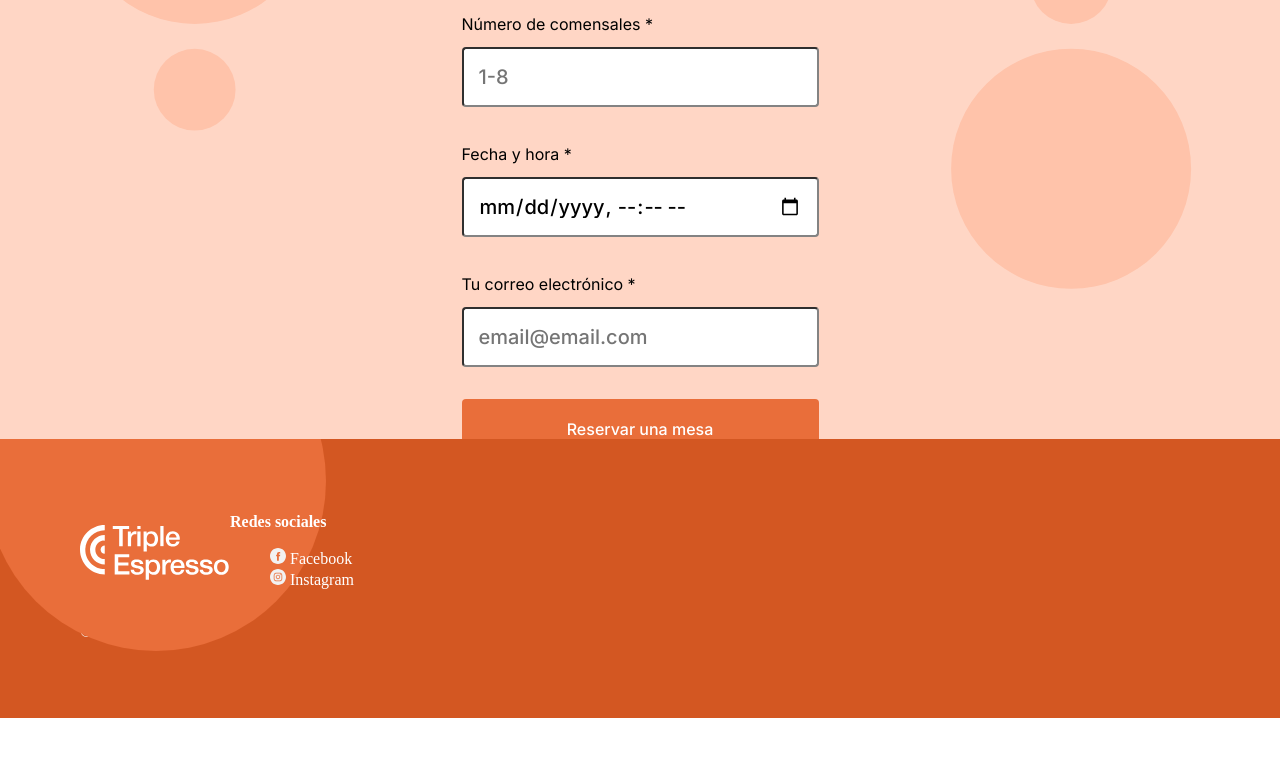
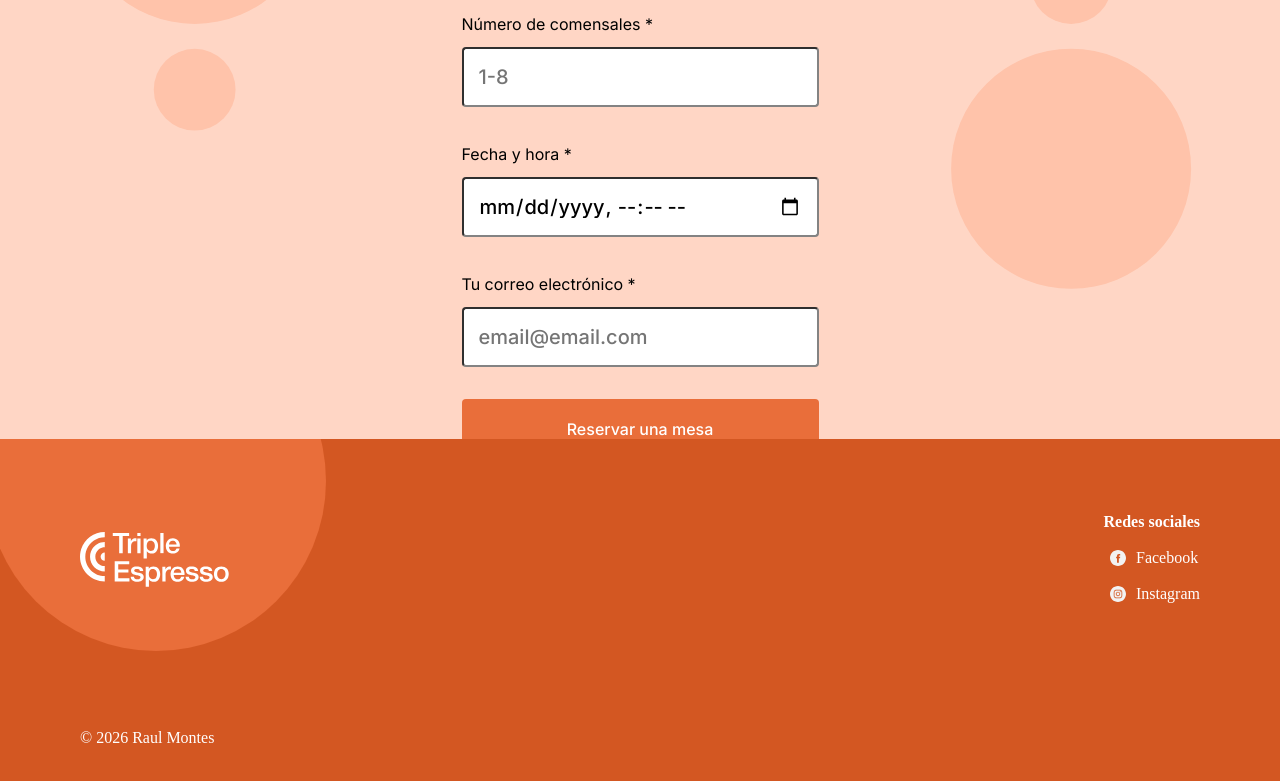
Before and after one commit to raulmonteshc/web_project_coffeeshop_es, a plain HTML site: page index.html in a window 1280 px wide. Shown: the part 1231-2012 px from the top of the page. Before the commit the page ends 1949 px from the top, so only its background shows below. Drawn offline with Linux system fonts and the light colour scheme.

Commit message:
Fixed some errors in the styles and finalized the code

```diff
--- a/index.html
+++ b/index.html
@@ -22,8 +22,8 @@
                 <img src="./images/logo_coffeeshop_dark.svg" alt="Logo Triple-Espresso" />
             </div>
             <ul class="nav-links">
-            <li><a class="nav-links" href="#"></a> Reservar una mesa</li>
-            <li><a class="nav-links" href="#"></a>Contactos</li>
+            <li><a class="nav-link" href="#reservation">Reservar una mesa</a></li>
+            <li><a class="nav-link" href="#footer">Contactos</a></li>
             </ul>
         </nav>
       <h1 class="header-title">
@@ -45,7 +45,7 @@
       </div>
     </header>
     <main class="main">
-      <section class="reservation">
+      <section class="reservation" id="reservation">
         <h2 class="reservation__title">Reservar una mesa</h2>
         <form class="reservation__form form" action="/procesar-formulario" method="post">
         <fieldset class="form__fieldset">
@@ -103,20 +103,19 @@
       </form>
       </section>
     </main>
-  <footer class="footer">
+  <footer class="footer" id="footer">
     <div class="footer-circle"></div>
     <div class="footer-container">
         <img class="footer-logo" src="./images/logo_coffeeshop_light.svg" alt="Logo Triple-Espresso">
       <div class="footer-media-container">
         <h2 class="footer-media-container-title">Redes sociales</h2>
         <ul class="footer-media-links">
-          <li><a class="footer-media-link" href="#"><img src="./images/facebook_white.svg" alt="Facebook Logo"> Facebook</a></li>
-          <li><a class="footer-media-link" href="#"><img src="./images/instagram_white.svg" alt="Instagram Logo"> Instagram</a></li>
+          <li><a class="footer-media-link" href="#"><img class="footer-media-logo" src="./images/facebook_white.svg" alt="Facebook Logo"> Facebook</a></li>
+          <li><a class="footer-media-link" href="#"><img class="footer-media-logo" src="./images/instagram_white.svg" alt="Instagram Logo"> Instagram</a></li>
         </ul>
       </div>
     </div>
     <p class="footer-copyright">© 2026 Raul Montes</p>
   </footer>
   </body>
-
 </html>
--- a/styles/style.css
+++ b/styles/style.css
@@ -47,9 +47,14 @@ body{
     list-style-type: none;
     column-gap: 20px;
     }
-    .nav-links:hover{
+    .nav-link:hover{
      color: #FF976B;
     }
+  .nav-link{
+    color: #000;
+    text-decoration: none;
+    cursor: pointer;
+  }
   .header-title {
     max-width: 709px;
     margin-bottom: 28px;
@@ -189,29 +194,44 @@ body{
 .footer{
   margin: 0;
   background-color: #D35722;
-  padding: 60px 80px;
+   padding: 60px 80px;
   position: relative;
   color: #fff;
   overflow: hidden;
 }
 .footer-container{
   position: relative;
+  justify-content: space-between;
   display: flex;
   z-index: 2;
 }
+.footer-media-logo{
+  height: 16px;
+  width: 16px;
+  padding-right: 10px;
+}
 .footer-media-links{
+  display: flex;
+  flex-direction: column;
   list-style-type: none;
   font-family: “Inter”;
   font-style: normal;
   font-weight: normal;
   font-size: 16px;
   line-height: 20px;
+  row-gap: 16px;
 }
 .footer-media-link{
+  display: flex;
   text-decoration: none;
   color: #fff;
+  align-items: center;
+}
+.footer-media-link:hover{
+  color: #FFD6C5;
 }
 .footer-media-container-title{
+  text-align: right;
   font-family: “Inter”;
   font-style: normal;
   font-weight: bold;
@@ -219,12 +239,12 @@ body{
   line-height: 20px;
 }
 .footer-copyright{
+  margin-top: 108px;
   font-family: “Inter”;
   font-style: normal;
   font-weight: normal;
   font-size: 16px;
   line-height: 20px;
-  z-index: 2;
 }
 .footer-logo{
   display: flex;
```
Also changed, not shown: 1 other file.
